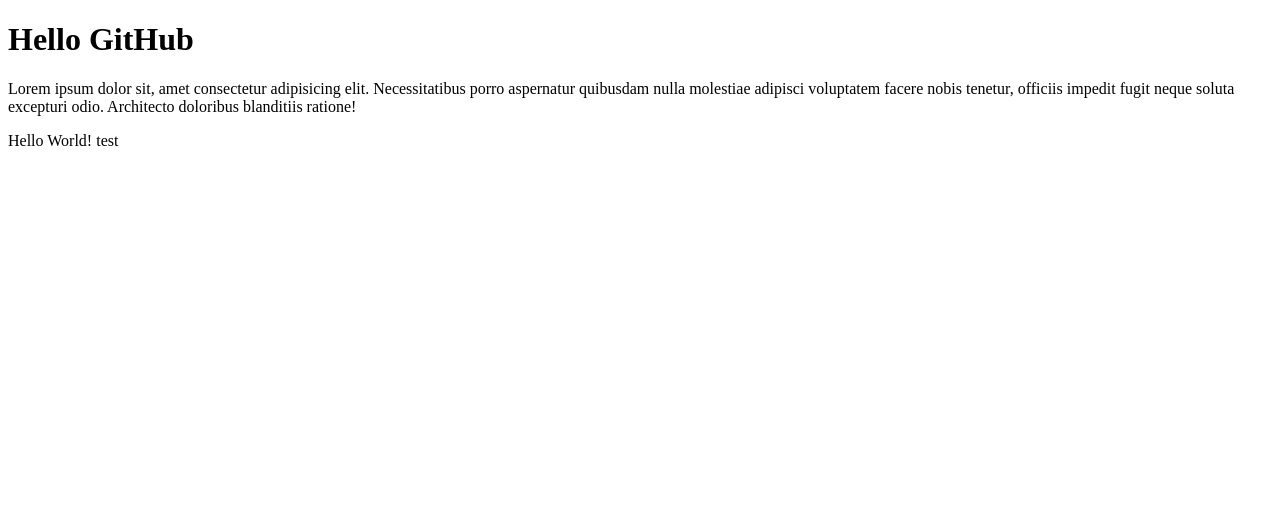
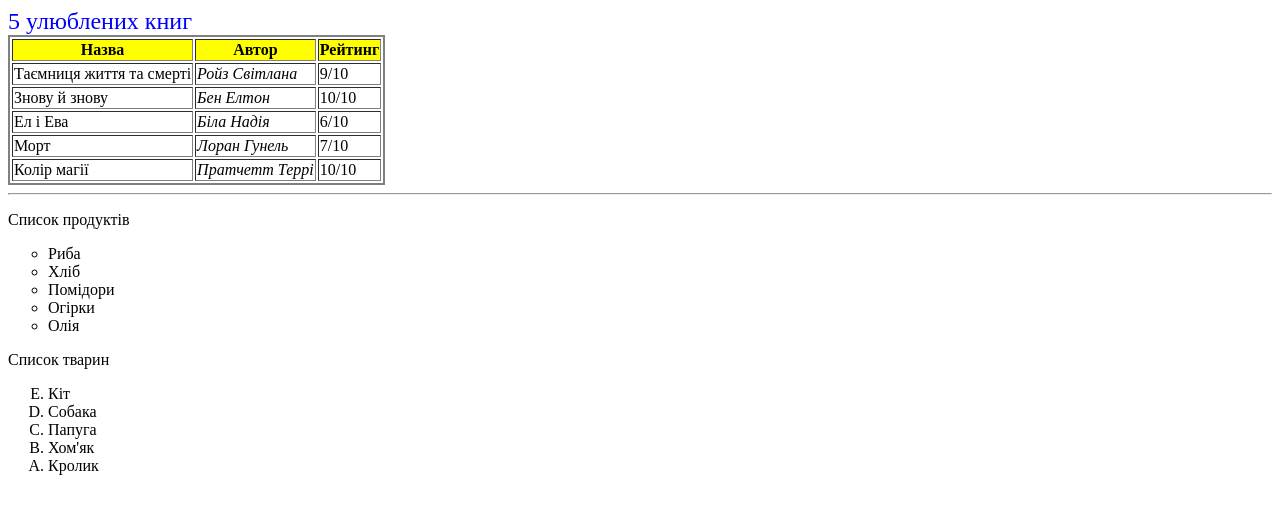
Before and after one commit to MarynaDidorenko/FE-28-05-2025, a plain HTML site: page index.html in a window 1280 px wide. Drawn offline with Linux system fonts and the light colour scheme.

Commit message:
Update index.html

```diff
--- a/index.html
+++ b/index.html
@@ -7,14 +7,58 @@
 </head>
 <body>
 
-    <!--title h1-h6 block-->
-    <h1>Hello GitHub</h1>
+<table frame="box" border="2">
+		<thead><font size ="5" color="blue">5 улюблених книг</font></thead>
+		<thead>
+		<tr bgcolor="yellow">
+			<th>Назва</th>
+			<th>Автор</th>
+			<th>Рейтинг</th>
+		</tr>
+		</thead>
+		<tr>
+			<td>Таємниця життя та смерті</td>
+			<td><i>Ройз Світлана</i></td>
+			<td>9/10</td>
+		</tr>
+		<tr>
+			<td>Знову й знову</td>
+			<td><i>Бен Елтон</i></td>
+			<td>10/10</td>
+		</tr>
+		<tr>
+			<td>Ел і Ева</td>
+			<td><i>Біла Надія</i></td>
+			<td>6/10</td>
+		</tr>
+		<tr>
+			<td>Морт</td>
+			<td><i>Лоран Гунель</i></td>
+			<td>7/10</td>
+		</tr>
+		<tr>
+			<td>Колір магії</td>
+			<td><i>Пратчетт Террі</i></td>
+			<td>10/10</td>
+		</tr>
+	</table>
+<hr>
+	<p>Список продуктів</p>
+	<ul type="circle">
+		<li>Риба</li>
+		<li>Хліб</li>
+		<li>Помідори</li>
+		<li>Огірки</li>
+		<li>Олія</li>
+	</ul>
 
-
-    <!--paragraph p block-->
-    <p>
-        Lorem ipsum dolor sit, amet consectetur adipisicing elit. Necessitatibus porro aspernatur quibusdam nulla molestiae adipisci voluptatem facere nobis tenetur, officiis impedit fugit neque soluta excepturi odio. Architecto doloribus blanditiis ratione!
-    </p>
-    Hello World! test
+    <p>Список тварин</p>
+	<ol type="A" reversed>
+		<li>Кіт</li>
+		<li>Собака</li>
+		<li>Папуга</li>
+		<li>Хом'як</li>
+		<li>Кролик</li>
+	</ol>
 </body>
 </html>
```
